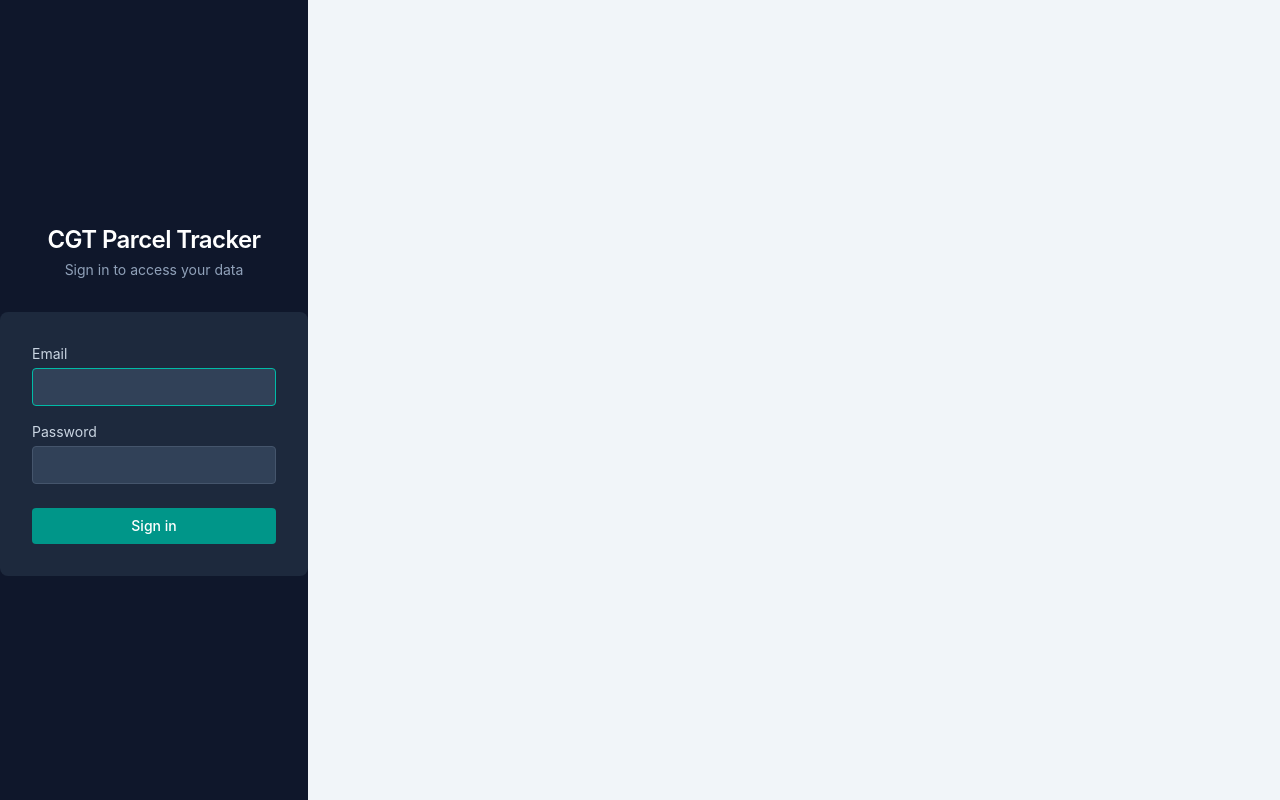
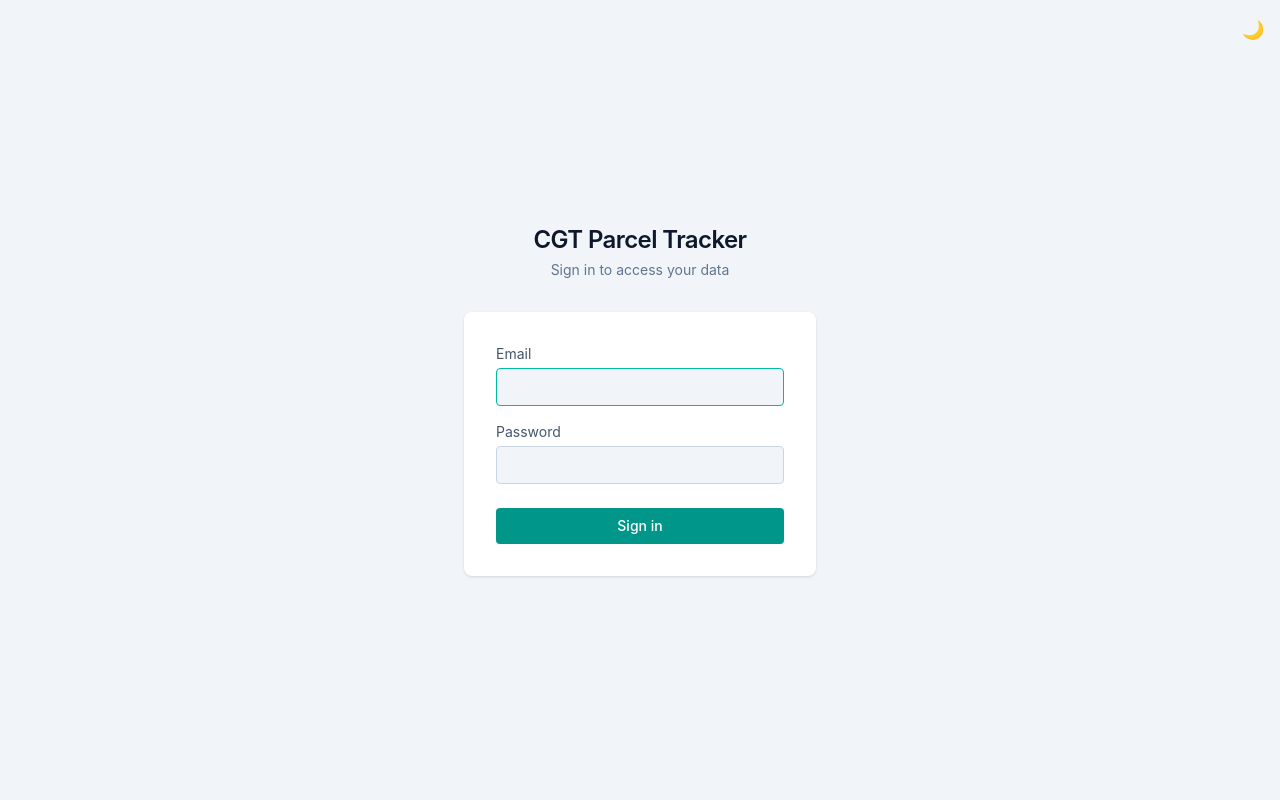
Before and after one commit to tom-callow/cgt-parcel-tracker, a React (Vite) app: page / in a window 1280 px wide. Built offline with nearby package versions, Linux system fonts and the light colour scheme; no server answers.

Commit message:
Center login page and add dark/light mode toggle

```diff
--- a/src/pages/LoginPage.tsx
+++ b/src/pages/LoginPage.tsx
@@ -1,4 +1,4 @@
-import { useState } from "react"
+import { useState, useEffect } from "react"
 import { supabase } from "../lib/supabase"
 
 export function LoginPage() {
@@ -6,6 +6,16 @@ export function LoginPage() {
   const [password, setPassword] = useState("")
   const [error, setError] = useState<string | null>(null)
   const [loading, setLoading] = useState(false)
+  const [darkMode, setDarkMode] = useState(() => {
+    const saved = localStorage.getItem("darkMode")
+    if (saved !== null) return saved === "true"
+    return window.matchMedia("(prefers-color-scheme: dark)").matches
+  })
+
+  useEffect(() => {
+    document.documentElement.classList.toggle("dark", darkMode)
+    localStorage.setItem("darkMode", String(darkMode))
+  }, [darkMode])
 
   async function handleSubmit(e: React.FormEvent) {
     e.preventDefault()
@@ -17,35 +27,42 @@ export function LoginPage() {
   }
 
   return (
-    <div className="min-h-screen bg-slate-900 flex items-center justify-center">
-      <div className="w-full max-w-sm">
+    <div className="fixed inset-0 bg-slate-100 dark:bg-slate-900 flex items-center justify-center">
+      <button
+        onClick={() => setDarkMode((d) => !d)}
+        className="absolute top-4 right-4 text-slate-400 hover:text-slate-600 dark:hover:text-white text-lg transition-colors"
+        aria-label="Toggle dark mode"
+      >
+        {darkMode ? "☀" : "🌙"}
+      </button>
+      <div className="w-full max-w-sm mx-auto px-4">
         <div className="text-center mb-8">
-          <h1 className="text-2xl font-semibold text-white tracking-tight">CGT Parcel Tracker</h1>
-          <p className="text-slate-400 text-sm mt-1">Sign in to access your data</p>
+          <h1 className="text-2xl font-semibold text-slate-900 dark:text-white tracking-tight">CGT Parcel Tracker</h1>
+          <p className="text-slate-500 dark:text-slate-400 text-sm mt-1">Sign in to access your data</p>
         </div>
-        <form onSubmit={handleSubmit} className="bg-slate-800 rounded-lg p-8 flex flex-col gap-4">
+        <form onSubmit={handleSubmit} className="bg-white dark:bg-slate-800 rounded-lg p-8 flex flex-col gap-4 shadow-sm">
           <div className="flex flex-col gap-1">
-            <label className="text-sm text-slate-300">Email</label>
+            <label className="text-sm text-slate-600 dark:text-slate-300">Email</label>
             <input
               type="email"
               value={email}
               onChange={(e) => setEmail(e.target.value)}
               required
               autoFocus
-              className="bg-slate-700 text-white rounded px-3 py-2 text-sm border border-slate-600 focus:outline-none focus:border-teal-500"
+              className="bg-slate-100 dark:bg-slate-700 text-slate-900 dark:text-white rounded px-3 py-2 text-sm border border-slate-300 dark:border-slate-600 focus:outline-none focus:border-teal-500"
             />
           </div>
           <div className="flex flex-col gap-1">
-            <label className="text-sm text-slate-300">Password</label>
+            <label className="text-sm text-slate-600 dark:text-slate-300">Password</label>
             <input
               type="password"
               value={password}
               onChange={(e) => setPassword(e.target.value)}
               required
-              className="bg-slate-700 text-white rounded px-3 py-2 text-sm border border-slate-600 focus:outline-none focus:border-teal-500"
+              className="bg-slate-100 dark:bg-slate-700 text-slate-900 dark:text-white rounded px-3 py-2 text-sm border border-slate-300 dark:border-slate-600 focus:outline-none focus:border-teal-500"
             />
           </div>
-          {error && <p className="text-red-400 text-sm">{error}</p>}
+          {error && <p className="text-red-500 dark:text-red-400 text-sm">{error}</p>}
           <button
             type="submit"
             disabled={loading}
```
